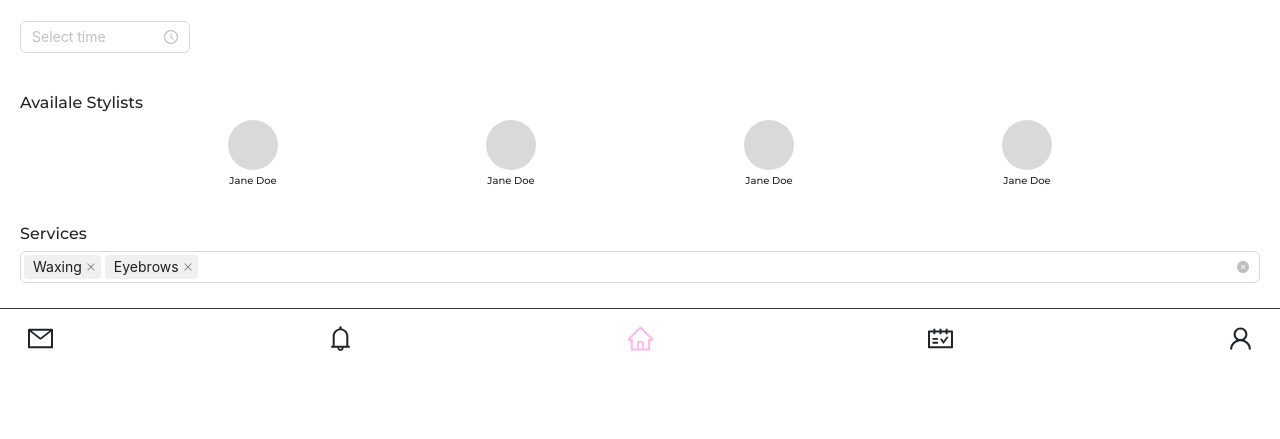
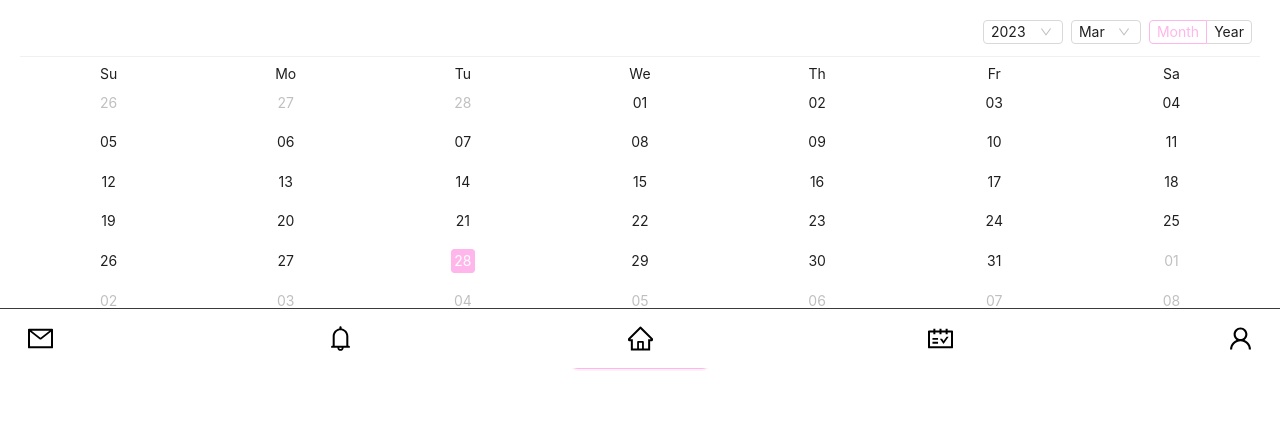
Before and after one commit to Danuja-Kowaski/salon_shahinas_app, a React app in the folder client/: page /home in a window 1280 px wide. Shown: the part 432-871 px from the top of the page. Built offline with nearby package versions, Linux system fonts and the light colour scheme.

Commit message:
added react routing

```diff
--- a/client/package.json
+++ b/client/package.json
@@ -11,6 +11,7 @@
     "react": "^18.2.0",
     "react-bootstrap": "^2.7.2",
     "react-dom": "^18.2.0",
+    "react-router-dom": "^6.9.0",
     "react-scripts": "5.0.1",
     "sass": "^1.59.3",
     "web-vitals": "^2.1.4"
--- a/client/src/App/App.js
+++ b/client/src/App/App.js
@@ -1,10 +1,6 @@
-import React from "react";
+import { React } from "react";
 
 import { ConfigProvider } from "antd";
-import LoginPage from "./Pages/LoginPage";
-import RegisterPage from "./Pages/RegisterPage";
-import HomePage from "./Pages/HomePage";
-import BookingPage from "./Pages/BookingPage";
 import {
     MailOutlined,
     BellOutlined,
@@ -13,7 +9,13 @@ import {
     UserOutlined,
 } from "@ant-design/icons";
 import "bootstrap/dist/css/bootstrap.min.css";
+import { Route, Routes } from "react-router";
+import { Link } from "react-router-dom";
 
+import LoginPage from "./Pages/LoginPage";
+import RegisterPage from "./Pages/RegisterPage";
+import HomePage from "./Pages/HomePage";
+import BookingPage from "./Pages/BookingPage";
 import "./styles.scss";
 
 function App() {
@@ -25,29 +27,44 @@ function App() {
                 },
             }}
         >
-            {/* <LoginPage /> */}
-            {/* <RegisterPage /> */}
-            {/* <HomePage /> */}
-            <BookingPage />
+            <Routes>
+                <Route path="/login" element={<LoginPage />} />
+                <Route path="/register" element={<RegisterPage />} />
+                <Route path="/home" element={<HomePage />} />
+                <Route path="/booking" element={<BookingPage />} />
+            </Routes>
             <div className="navbar">
-                <div className="nav-item">
+                <CustomLink to="/messages">
                     <MailOutlined />
-                </div>
-                <div className="nav-item">
+                </CustomLink>
+                <CustomLink to="/notifications">
                     <BellOutlined />
-                </div>
-                <div className="nav-item active">
+                </CustomLink>
+                <CustomLink to="/home">
                     <HomeOutlined />
-                </div>
-                <div className="nav-item">
+                </CustomLink>
+                <CustomLink to="/booking">
                     <ScheduleOutlined />
-                </div>
-                <div className="nav-item">
+                </CustomLink>
+                <CustomLink to="/account">
                     <UserOutlined />
-                </div>
+                </CustomLink>
             </div>
         </ConfigProvider>
     );
 }
 
+const CustomLink = ({ to, children }) => {
+    let path = window.location.pathname;
+
+    console.log(path);
+
+    return (
+        <Link to={to}>
+            {/* <div className={path === to ? "nav-item active" : "nav-item"}> */}
+            <div className="nav-item">{children}</div>
+        </Link>
+    );
+};
+
 export default App;
--- a/client/src/App/Pages/HomePage/index.js
+++ b/client/src/App/Pages/HomePage/index.js
@@ -1,11 +1,10 @@
 import React from "react";
 
-import { Calendar, Button, theme } from "antd";
+import { Calendar, Button } from "antd";
 
 import "./styles.sass";
 
 const HomePage = () => {
-    const { token } = theme.useToken();
 
     const onPanelChange = (value, mode) => {
         console.log(value.format("YYYY-MM-DD"), mode);
--- a/client/src/App/styles.scss
+++ b/client/src/App/styles.scss
@@ -29,6 +29,7 @@ body {
             span svg {
                 width: 25px;
                 height: 25px;
+                color: #000;
             }
 
             span svg:hover {
--- a/client/src/index.js
+++ b/client/src/index.js
@@ -1,10 +1,13 @@
 import React from "react";
 import ReactDOM from "react-dom/client";
 import App from "./App/App";
+import { BrowserRouter } from "react-router-dom";
 
 const root = ReactDOM.createRoot(document.getElementById("root"));
 root.render(
     <React.StrictMode>
-        <App />
+        <BrowserRouter>
+            <App />
+        </BrowserRouter>
     </React.StrictMode>
 );
```
Also changed, not shown: 1 other file.
